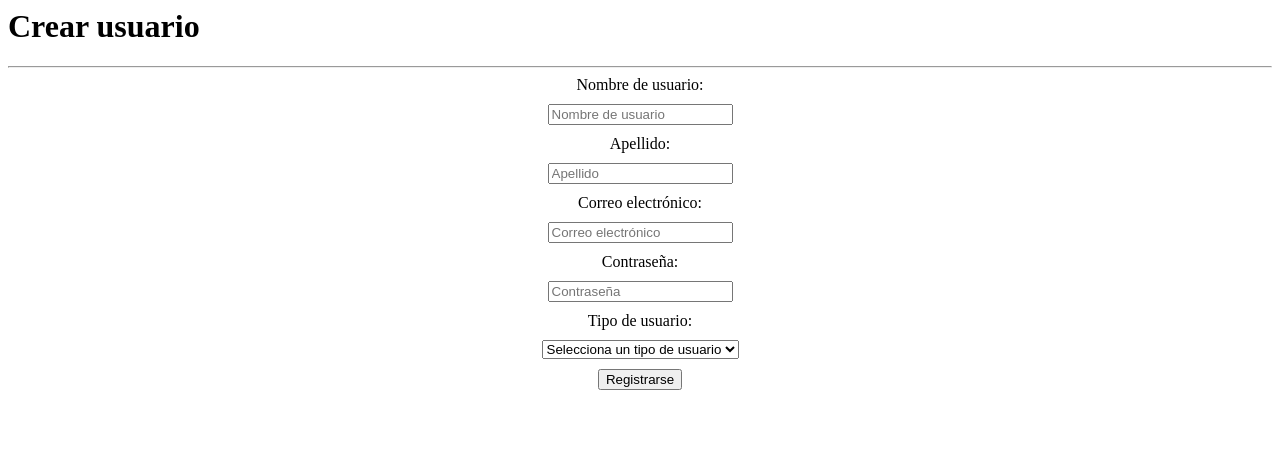
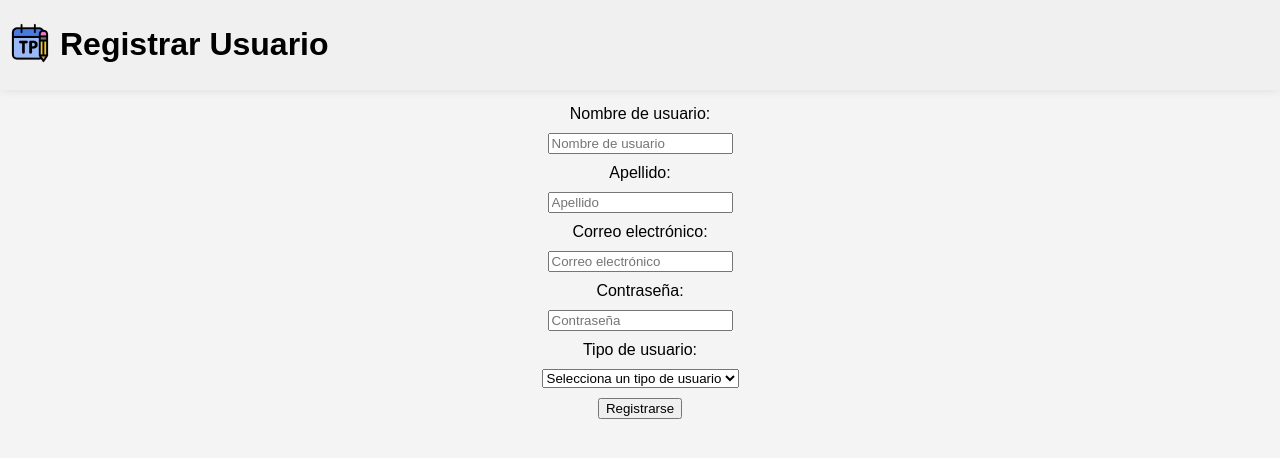
Before and after one commit to kasimxo/DWES-UT04-Persistencia-de-datos, a Django app: page /register/ in a window 1280 px wide. Shown: the top 458 px of the page. Run offline with Django 5.2, Linux system fonts and the light colour scheme.

Commit message:
Añadido header a registro de usuario

```diff
--- a/tarea-planner/tarea_planner/templates/base.html
+++ b/tarea-planner/tarea_planner/templates/base.html
@@ -15,7 +15,7 @@
             background-color: #f4f4f4;
         }
         main {
-            padding: 0 20px 0 20px;
+            padding: 15px 20px 15px 20px;
         }
     </style>
 </head>
--- a/tarea-planner/tarea_planner/templates/register/register.html
+++ b/tarea-planner/tarea_planner/templates/register/register.html
@@ -1,5 +1,7 @@
-<h1>Crear usuario</h1>
-<hr />
+{% extends 'base.html' %}
+{% block title %} Registrar Usuario - Tarea Planner {% endblock %}
+
+{% block content %}
 
 <form id="register-form" method="POST" action="/register/" style="display: flex; flex-direction: column; justify-content: center; align-items: center; gap: 10px;">
     {% csrf_token %}
@@ -27,3 +29,5 @@
     {% endfor %}
 </ul>
 {% endif %}
+
+{% endblock %}
--- a/tarea-planner/tarea_planner/views.py
+++ b/tarea-planner/tarea_planner/views.py
@@ -12,7 +12,7 @@ User = get_user_model()
 class RegisterView(View):
 
     def get(self, request):
-        return render(request, "register/register.html")
+        return render(request, "register/register.html", {"page_title": "Registrar Usuario"})
 
     def post(self, request):
 
```
